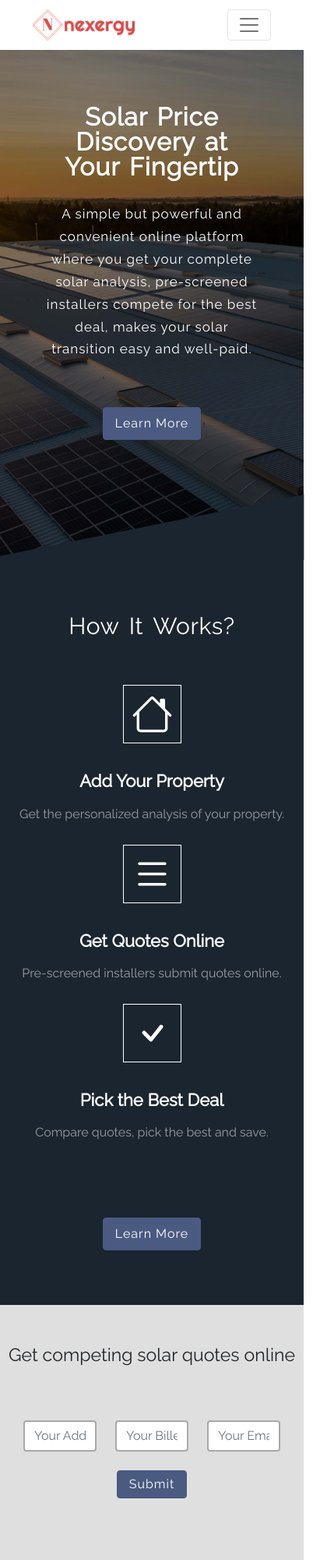
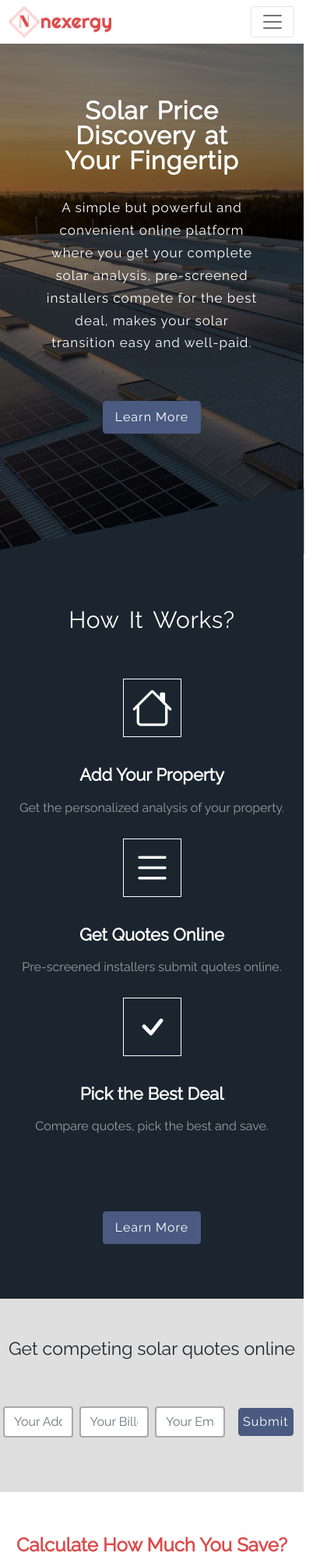
Before and after one commit to rahatfci/nexergy-website, a plain HTML site: page index.html in a window 390 px wide. Shown: the top 2000 px of the page at 78% size, 429 px wide, since content can reach past the window. Drawn offline with nearby package versions, Linux system fonts and the light colour scheme; files whose address does not match are found by name.

Commit message:
added some responsiveness

```diff
--- a/index.html
+++ b/index.html
@@ -14,7 +14,7 @@
 	</head>
 	<body>
 		<section class="sticky-top">
-			<nav class="navbar navbar-expand-md navbar-light shadow-s  bg-body" style="    padding: 12px 30px;">
+			<nav class="navbar navbar-expand-md navbar-light shadow-s  bg-body ps-md-5 pe-md-4">
 				<div class="container-fluid">
 					<a class="navbar-brand p-0" href="index" title="Home"><img src="assets/images/cropped-website_logo.png" height="40" alt="Brand Image"></a>
 					<button class="navbar-toggler" type="button" data-bs-toggle="collapse" data-bs-target="#navbarSupportedContent" aria-controls="navbarSupportedContent" aria-expanded="false" aria-label="Toggle navigation">
@@ -103,20 +103,20 @@
 			text-align: center;
 			padding: 50px 0px;
 			margin-bottom: 0px;">Get competing solar quotes online</h3>
-			<div class="sticky-top" style="padding: 20px 0; background-color: #dfdfdf; z-index: 1021;">
-				<div class="container text-center" style="padding: 0 30px;">
+			<div class="sticky-top" style="padding: 10px 0; background-color: #dfdfdf; z-index: 1021;">
+				<div class="container text-center">
 					<div class="row">
-						<div class="col-md-3 col-4">
+						<div class="col-3 ps-md-2 pe-md-2 ps-1 pe-1">
 							<input type="text" class="form-control" name="address" placeholder="Your Address Please">
 						</div>
-						<div class="col-md-3 col-4">
+						<div class="col-3 ps-md-2 pe-md-2 ps-1 pe-1">
 							<input type="text" class="form-control" name="biller_id" placeholder="Your Biller Id Please">
 						</div>
-						<div class="col-md-3 col-4">
+						<div class="col-3 ps-md-2 pe-md-2 ps-1 pe-1">
 							<input type="email" class="form-control" name="email" placeholder="Your Email Please">
 						</div>
-						<div class="col-md-2 col-4 m-auto mt-md-0 mt-4">
-							<button type="submit" name="submit" class="btn secondary-button" style="padding: 5px 15px;">Submit</button>
+						<div class="col-3 col-md-2 ps-md-2 pe-md-2 p-0 m-auto m-md-0">
+							<button type="submit" name="submit" class="btn secondary-button" style="padding: 5px 5px;">Submit</button>
 						</div>
 					</div>
 				</div>
@@ -142,7 +142,7 @@
 							Financing Options
 						</a>
 
-						<a class="list-group-item list-group-item-action" data-bs-toggle="collapse" href="#collapse4" role="button" aria-expanded="false" aria-controls="collapse4">
+						<a class="list-group-item list-group-item-action d-none d-md-flex" data-bs-toggle="collapse" href="#collapse4" role="button" aria-expanded="false" aria-controls="collapse4">
 							Environmental Impact
 						</a>
 
```
Also changed, not shown: about.html (+2 -2 lines), explore.html (+1 -1 lines), learn-clean-energy.html (+2 -2 lines), marketplace.html (+2 -2 lines), 1 other file.
